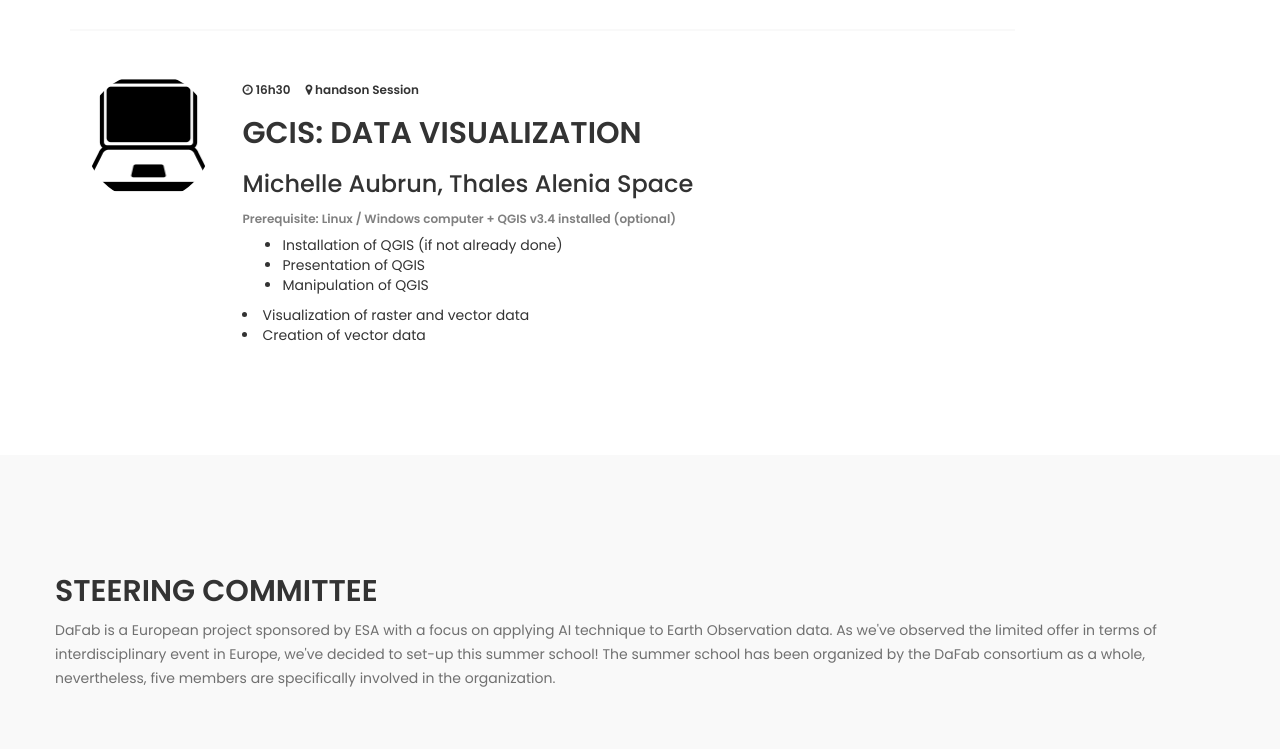
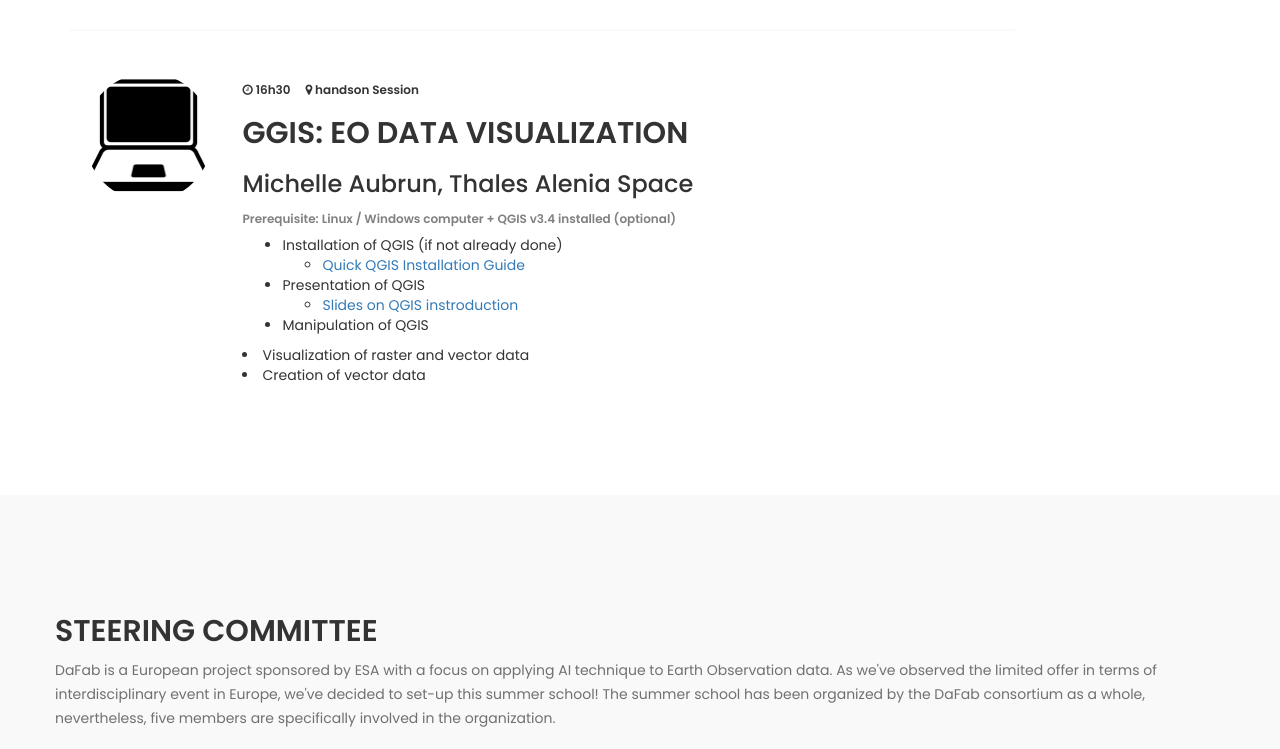
Before and after one commit to DaFab-AI-eu/summer-school, a plain HTML site: page index.html in a window 1280 px wide. Shown: the part 4946-5695 px from the top of the page. Drawn offline with Linux system fonts and the light colour scheme.

Commit message:
Adding QGIS installation and introduction guide'

```diff
--- a/index.html
+++ b/index.html
@@ -376,13 +376,19 @@ mark {
 						<h6>
 							<span><i class="fa fa-clock-o"></i> 16h30 </span>
 							<span><i class="fa fa-map-marker"></i> handson  Session</span>
-						<h2> GCIS: data visualization </h2>
+						<h2> GGIS: EO Data Visualization </h2>
 						<h3> Michelle Aubrun, Thales Alenia Space </h3>
 						<h4> Prerequisite: Linux / Windows computer + QGIS v3.4 installed (optional) </h4>
 						<p>
 						<ul>
 							<li> Installation of QGIS (if not already done) </li>
+							<ul>
+								<li> <a href="material/QGIS_installation.pdf">Quick QGIS Installation Guide</a></li>
+							</ul>
 							<li> Presentation of QGIS </li>
+							<ul>
+								<li> <a href="material/QGIS_Introduction.pdf">Slides on QGIS instroduction</a></li>
+							</ul>
 							<li> Manipulation of QGIS </li>
 							</ul>
 								<li> Visualization of raster and vector data </li>
```
